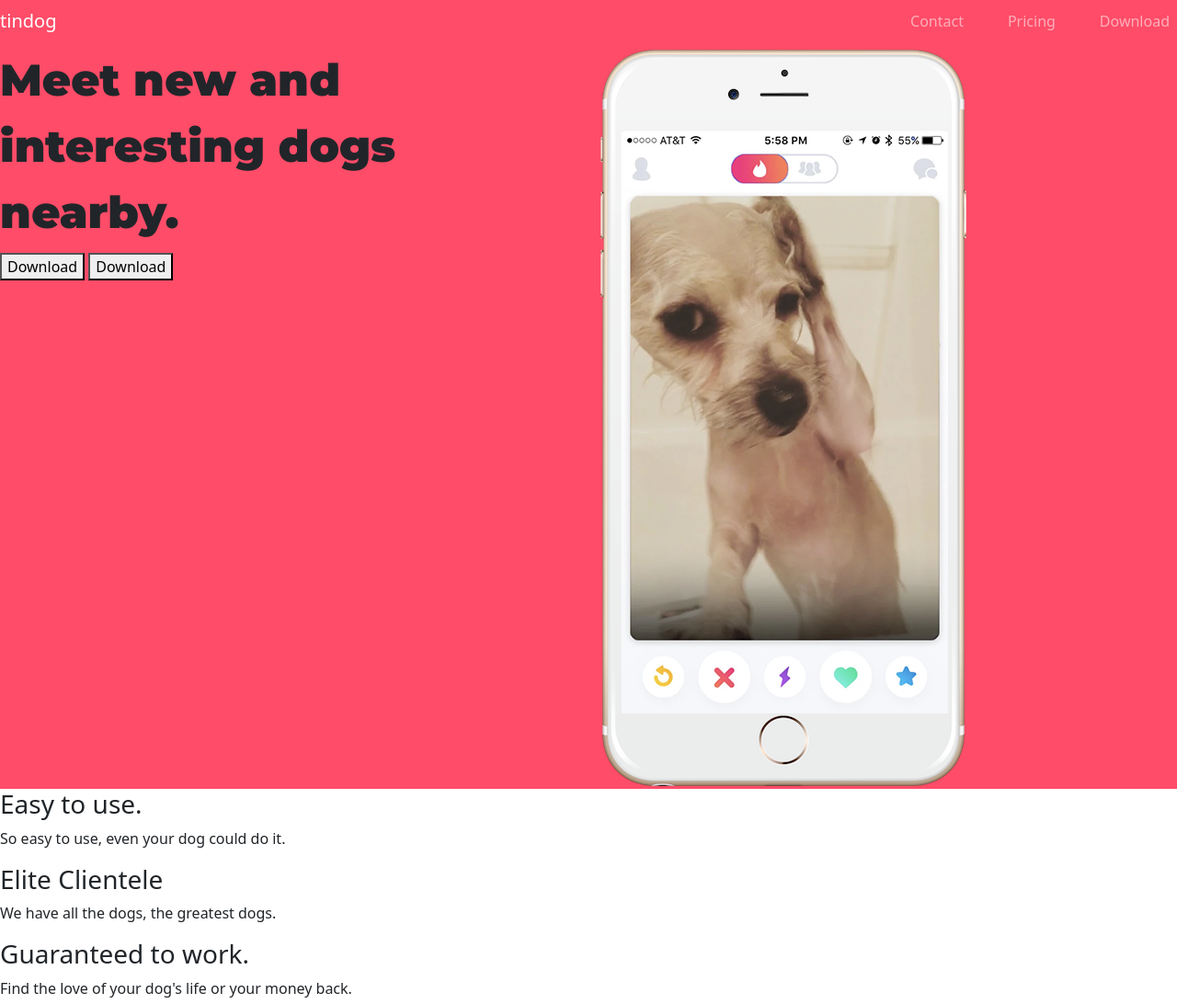
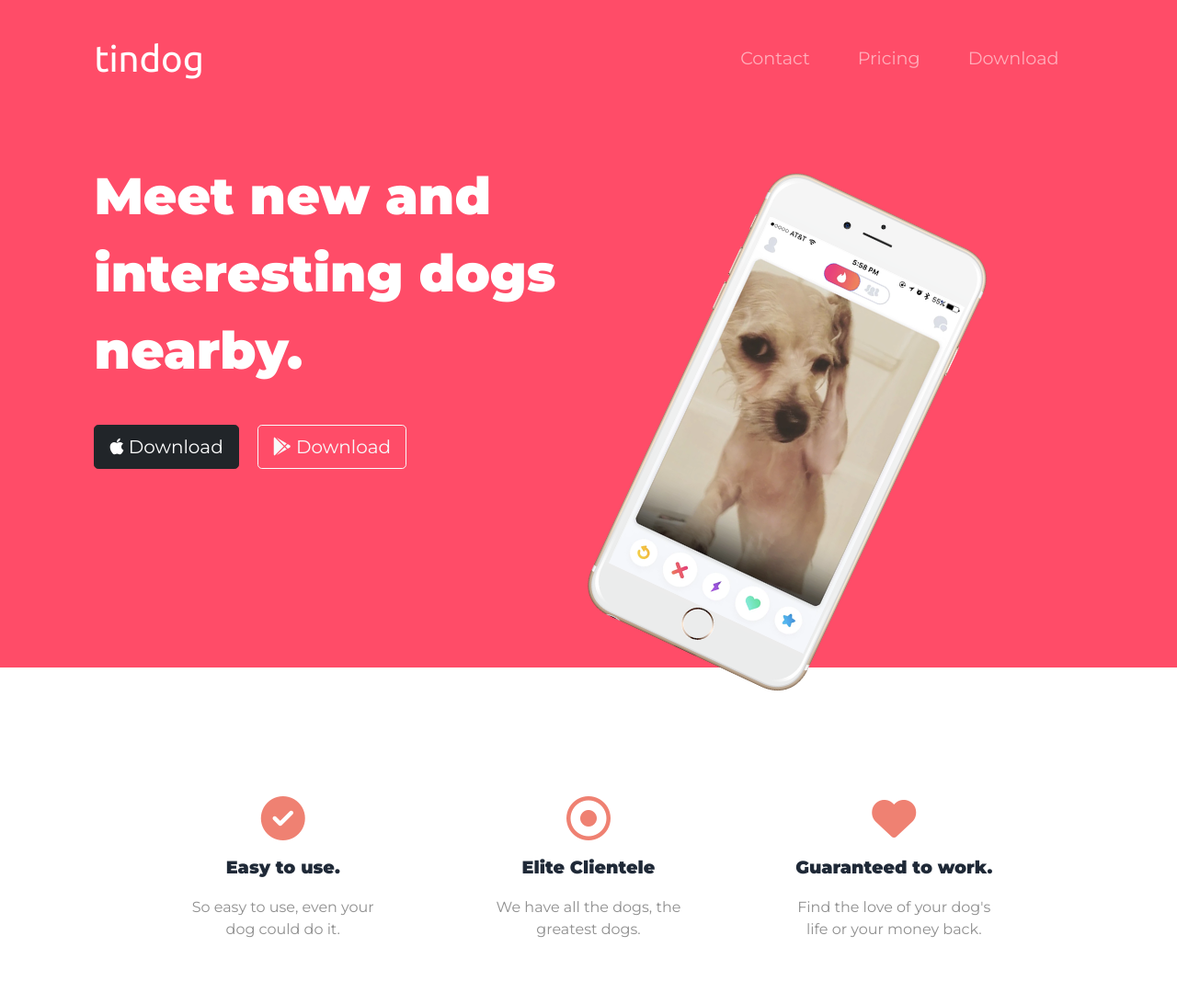
Before and after one commit to kitindi/tindog-bootstrap, a plain HTML site: page index.html in a window 1280 px wide. Shown: the part 5-1097 px from the top of the page at 92% size. Drawn offline with nearby package versions, Linux system fonts and the light colour scheme.

Commit message:
styled the feature section

```diff
--- a/css/styles.css
+++ b/css/styles.css
@@ -1,11 +1,76 @@
 
+body{
+    font-family: 'Montserrat';
+}
 h1{
-   font-family: 'Montserrat', sans-serif;
-    /* font-family: 'Ubuntu',  */
-     font-size: 3rem;
+
+     font-size: 3.5rem;
      line-height: 1.5;
      font-weight: 900;
 }
+
+h3{
+   font-family: 'Montserrat';
+  font-weight: bold;
+  font-size: 1.2rem;
+}
+p{
+    color: #8f8f8f;
+}
 #title{
     background-color: #ff4c68;
+    color: white;
 }
+.container-fluid{
+    padding: 2% 8%;
+}
+
+
+/* Navigation bar */
+.navbar{
+    padding-bottom: 4.5rem;
+}
+.navbar-brand{
+  font-family: 'Ubuntu';
+  font-size: 2.5rem;
+}
+.nav-item{
+    padding: 0 18px;
+}
+.nav-link{
+    font-size: 1.2rem;
+  font-weight: 400;
+}
+
+/* Download Buttons */
+
+.download-button{
+    margin: 6% 3% 0 0;
+}
+/* title image */
+
+.title-image{
+    width: 50%;
+    transform: rotate(25deg) translate(80px);
+}
+
+/* features */
+#features{
+    padding: 7% 12%;
+}
+.feature-box{
+    text-align: center;
+    padding: 5%;
+}
+
+.feature-box h3{
+    padding: 5% 0;
+    color: #1F2937;
+}
+.icon{
+    color: #ef8172;
+    margin-bottom: 3%;
+}
+.icon:hover{
+    color: #ff4c68;
+}
--- a/index.html
+++ b/index.html
@@ -6,8 +6,15 @@
   <title>TinDog</title>
    <!-- Bootstrap CSS -->
     <link href="https://cdn.jsdelivr.net/npm/bootstrap@5.0.1/dist/css/bootstrap.min.css" rel="stylesheet" integrity="sha384-+0n0xVW2eSR5OomGNYDnhzAbDsOXxcvSN1TPprVMTNDbiYZCxYbOOl7+AMvyTG2x" crossorigin="anonymous">
+
+    <!-- custom css -->
     <link rel="stylesheet" href="css/styles.css">
+
+    <!-- google fonts -->
   <link rel="preconnect" href="https://fonts.gstatic.com">
+
+  <!-- fontawesome icon cdn -->
+  <script src="https://kit.fontawesome.com/9ca08a6a82.js" crossorigin="anonymous"></script>
 <link rel="preconnect" href="https://fonts.gstatic.com">
 <link href="https://fonts.googleapis.com/css2?family=Montserrat:wght@100;400;900&family=Ubuntu:wght@300;400;700&display=swap" rel="stylesheet">
 </head>
@@ -17,6 +24,7 @@
   <section id="title">
 
     <!-- Nav Bar -->
+    <div class="container-fluid">
       <nav class="navbar navbar-dark navbar-expand-lg">
         <a href="" class="navbar-brand">tindog</a>
         <button class="navbar-toggler" type="button" data-bs-toggle="collapse" data-bs-target="#navbarToggler" aria-controls="navbarTogglerDemo03" aria-expanded="false" aria-label="Toggle navigation">
@@ -31,15 +39,18 @@
 
     </div>
     </nav>
+
     <!-- Title -->
       <div class="row">
         <div class="col-lg-6">
           <h1>Meet new and interesting dogs nearby.</h1>
-     <button type="button">Download</button>
-     <button type="button">Download</button>
+          <button type="button" class="btn btn-dark btn-lg download-button"><span class="fab fa-apple"></span> Download</button>
+          <button type="button" class="btn btn-outline-light btn-lg download-button"><span class="fab fa-google-play"></span> Download</button>
         </div>
         <div class="col-lg-6">
-     <img src="images/iphone6.png" alt="iphone-mockup">
+          <img class="title-image" src="images/iphone6.png" alt="iphone-mockup">
+        </div>
+
     </div>
 
  </div>
@@ -50,16 +61,23 @@
   <!-- Features -->
 
   <section id="features">
-
+    <div class="row">
+      <div class="feature-box col-lg-4">
+        <i class="icon fas fa-check-circle fa-3x"></i>
         <h3>Easy to use.</h3>
        <p>So easy to use, even your dog could do it.</p>
-
+  </div>
+      <div class="feature-box col-lg-4">
+        <i class="icon far fa-dot-circle fa-3x"></i>
          <h3>Elite Clientele</h3>
     <p>We have all the dogs, the greatest dogs.</p>
-
+      </div>
+      <div class="feature-box col-lg-4">
+        <i class="icon fas fa-heart fa-3x"></i>
     <h3>Guaranteed to work.</h3>
     <p>Find the love of your dog's life or your money back.</p>
-
+      </div>
+    </div>
   </section>
 
 
```
Lines whose indentation alone changed are shown as unchanged.
